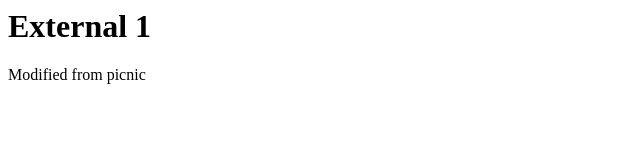
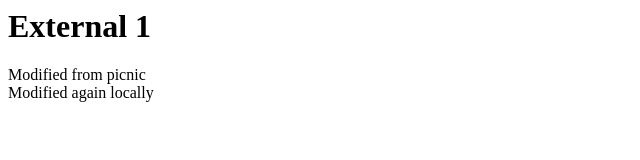
Before and after one commit to MMComputerClub/External1, a plain HTML site: page index.html in a window 1280 px wide. Shown: the whole page, without its empty margins (0-640 px from the left). Drawn offline with Linux system fonts and the light colour scheme.

Commit message:
Modified locally

```diff
--- a/index.html
+++ b/index.html
@@ -2,6 +2,7 @@
   <head><title>Externmal 1</title></head>
   <body>
     <h1>External 1</h1>
-    Modified from picnic
+    Modified from picnic<br/>
+    Modified again locally<br/>
   </body>
 </html>
```
